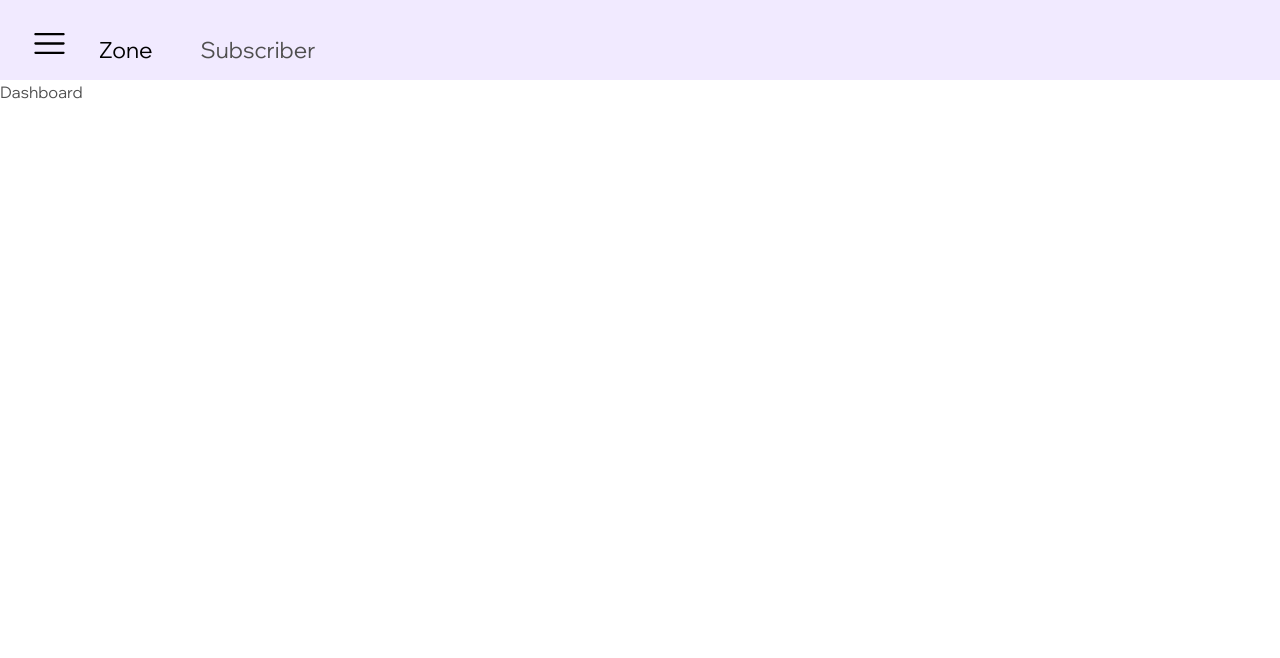
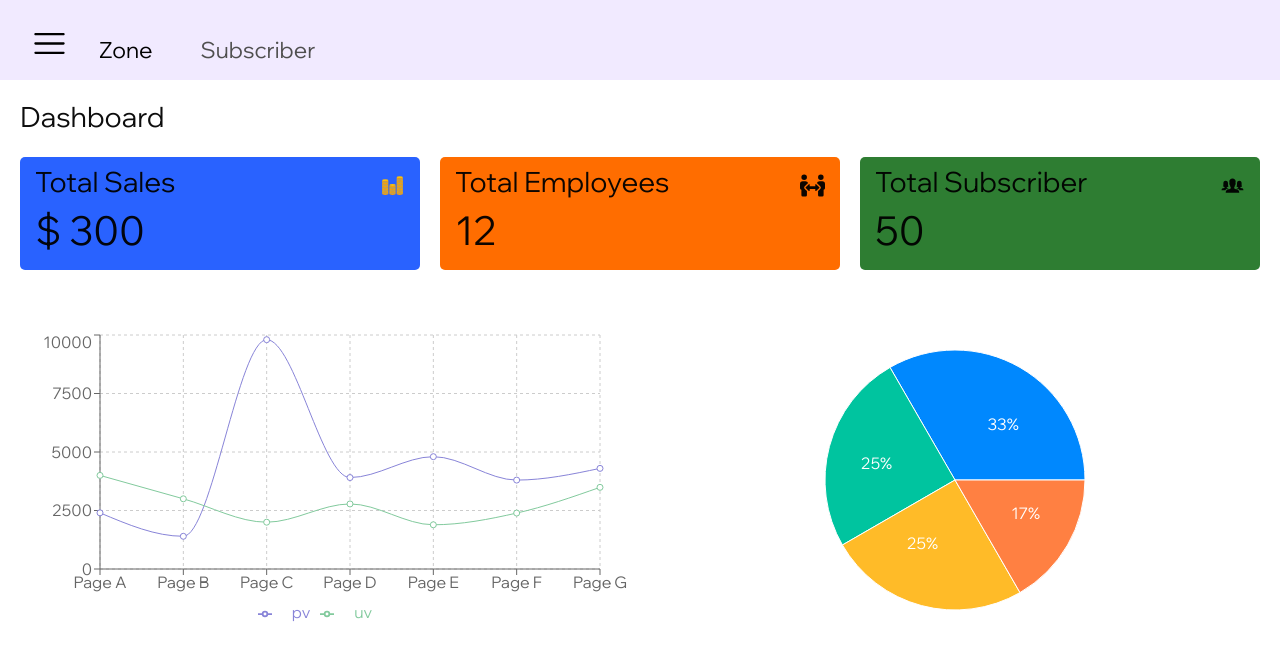
Before and after one commit to naqueebpatel/WaterWorkFlowsEnumtech, a React (Create React App) app in the folder waterworksenumtech/: page /dashboard in a window 1280 px wide. Shown: the top 658 px of the page. Built offline with nearby package versions, Linux system fonts and the light colour scheme.

Commit message:
Subscriber Form Edit

```diff
--- a/waterworksenumtech/package.json
+++ b/waterworksenumtech/package.json
@@ -17,6 +17,8 @@
     "react-icons": "^4.11.0",
     "react-router-dom": "^6.18.0",
     "react-scripts": "5.0.1",
+    "recharts": "^2.9.3",
+    "sweetalert2": "^11.9.0",
     "web-vitals": "^2.1.4",
     "yup": "^1.3.2"
   },
--- a/waterworksenumtech/src/components/SlidebarData.jsx
+++ b/waterworksenumtech/src/components/SlidebarData.jsx
@@ -36,21 +36,55 @@ export const SidebarData = [
 ];
 
 
-
 export const Data = [
     {
-        zonename: "Faizan",
+        name: 'Page A',
+        uv: 4000,
+        pv: 2400,
+        amt: 2400,
     },
     {
-        zonename: "Farhan",
+        name: 'Page B',
+        uv: 3000,
+        pv: 1398,
+        amt: 2210,
     },
     {
-        zonename: "Zaid",
+        name: 'Page C',
+        uv: 2000,
+        pv: 9800,
+        amt: 2290,
     },
     {
-        zonename: "Farhan",
+        name: 'Page D',
+        uv: 2780,
+        pv: 3908,
+        amt: 2000,
     },
     {
-        zonename: "Shahid",
-    }
+        name: 'Page E',
+        uv: 1890,
+        pv: 4800,
+        amt: 2181,
+    },
+    {
+        name: 'Page F',
+        uv: 2390,
+        pv: 3800,
+        amt: 2500,
+    },
+    {
+        name: 'Page G',
+        uv: 3490,
+        pv: 4300,
+        amt: 2100,
+    },
 ];
+
+
+export const PieData = [
+    { name: "Group A", value: 400 },
+    { name: "Group B", value: 300 },
+    { name: "Group C", value: 300 },
+    { name: "Group D", value: 200 }
+];
--- a/waterworksenumtech/src/pages/Dashboard.jsx
+++ b/waterworksenumtech/src/pages/Dashboard.jsx
@@ -1,7 +1,98 @@
+import { FcSalesPerformance } from 'react-icons/fc';
+import { FaPeopleArrows } from 'react-icons/fa';
+import { IoIosPeople } from 'react-icons/io';
+import React, { PureComponent } from 'react';
+import { LineChart, Line, XAxis, YAxis, CartesianGrid, Tooltip, Legend, ResponsiveContainer } from 'recharts';
+import { Data, PieData } from '../components/SlidebarData';
+import { PieChart, Pie, Sector, Cell } from 'recharts';
+import '../styles/dashboard.css';
+const COLORS = [ "#0088FE", "#00C49F", "#FFBB28", "#FF8042" ];
+const RADIAN = Math.PI / 180;
+const renderCustomizedLabel = ({ cx, cy, midAngle, innerRadius, outerRadius, percent, index }) => {
+    const radius = innerRadius + (outerRadius - innerRadius) * 0.5;
+    const x = cx + radius * Math.cos(-midAngle * RADIAN);
+    const y = cy + radius * Math.sin(-midAngle * RADIAN);
+
+    return (
+        <text x={x} y={y} fill="white" textAnchor={x > cx ? 'start' : 'end'} dominantBaseline="central">
+            {`${(percent * 100).toFixed(0)}%`}
+        </text>
+    );
+};
 const Dashboard = () => {
     return (
-        <div>Dashboard</div>
+        <>
+            <main className="main-container">
+                <div className="main-title">
+                    <h3>Dashboard</h3>
+                </div>
+
+                <div className="main-cards">
+                    <div className="cards">
+                        <div className="card-inner">
+                            <h3>Total Sales</h3>
+                            <FcSalesPerformance className='card_icon' />
+                        </div>
+                        <h1>$ 300</h1>
+                    </div>
+                    <div className="cards">
+                        <div className="card-inner">
+                            <h3>Total Employees</h3>
+                            <FaPeopleArrows className='card_icon' />
+                        </div>
+                        <h1>12</h1>
+                    </div>
+                    <div className="cards">
+                        <div className="card-inner">
+                            <h3>Total Subscriber</h3>
+                            <IoIosPeople className='card_icon' />
+                        </div>
+                        <h1>50</h1>
+                    </div>
+                </div>
+                <div className="charts">
+                    <ResponsiveContainer width="100%" height="100%">
+                        <LineChart
+                            width={600}
+                            height={300}
+                            data={Data}
+                            margin={{
+                                top: 5,
+                                right: 30,
+                                left: 20,
+                                bottom: 5,
+                            }}
+                        >
+                            <CartesianGrid strokeDasharray="3 3" />
+                            <XAxis dataKey="name" />
+                            <YAxis />
+                            <Tooltip />
+                            <Legend />
+                            <Line type="monotone" dataKey="pv" stroke="#8884d8" activeDot={{ r: 8 }} />
+                            <Line type="monotone" dataKey="uv" stroke="#82ca9d" />
+                        </LineChart>
+                    </ResponsiveContainer>
+                    <ResponsiveContainer width="100%" height="100%">
+                        <PieChart width={400} height={400}>
+                            <Pie
+                                data={PieData}
+                                cx="50%"
+                                cy="50%"
+                                labelLine={false}
+                                label={renderCustomizedLabel}
+                                outerRadius={130}
+                                fill="#8884d8"
+                                dataKey="value"
+                            >
+                                {PieData.map((entry, index) => (
+                                    <Cell key={`cell-${index}`} fill={COLORS[ index % COLORS.length ]} />
+                                ))}
+                            </Pie>
+                        </PieChart>
+                    </ResponsiveContainer>
+                </div>
+            </main>
+        </>
     );
 };
-
 export default Dashboard;
--- /dev/null
+++ b/waterworksenumtech/src/styles/dashboard.css
@@ -0,0 +1,56 @@
+.main-container {
+    grid-area: main;
+    overflow-y: auto;
+    padding: 20px 20px;
+    color: rgba(0, 0, 0, 0.95);
+}
+
+.main-title {
+    display: flex;
+    justify-content: space-between;
+}
+
+.main-cards {
+    display: grid;
+    grid-template-columns: 1fr 1fr 1fr;
+    gap: 20px;
+    margin: 15px 0;
+}
+
+.cards {
+    display: flex;
+    flex-direction: column;
+    justify-content: space-around;
+    padding: 8px 15px;
+    border-radius: 5px;
+}
+
+.cards:first-child {
+    background-color: #2962ff;
+}
+
+.cards:nth-child(2) {
+    background-color: #ff6d00;
+}
+
+.cards:nth-child(3) {
+    background-color: #2e7d32;
+}
+
+.card-inner {
+    display: flex;
+    align-items: center;
+    justify-content: space-between;
+}
+
+.card-inner>.card_icon {
+    font-size: 25px;
+}
+
+.charts {
+    display: grid;
+    grid-template-columns: 1fr 1fr;
+    gap: 20px;
+    margin-top: 60px;
+    height: 300px;
+}
```
Also changed, not shown: waterworksenumtech/src/components/Subscriber/SubscriberAdd.jsx (+51 -86 lines), 1 other file (tests, documents, lock files or other folders).
